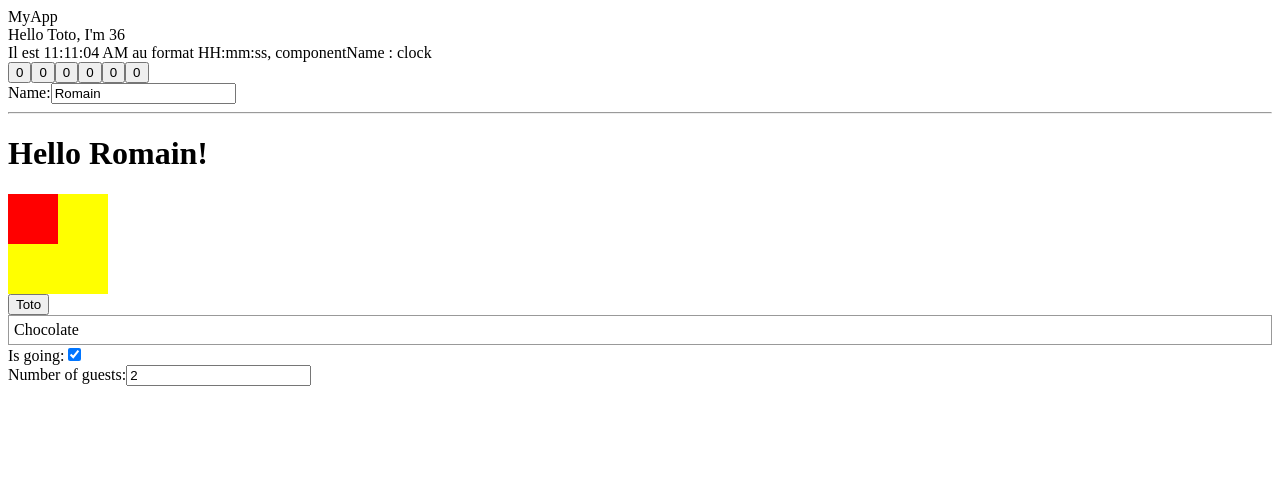
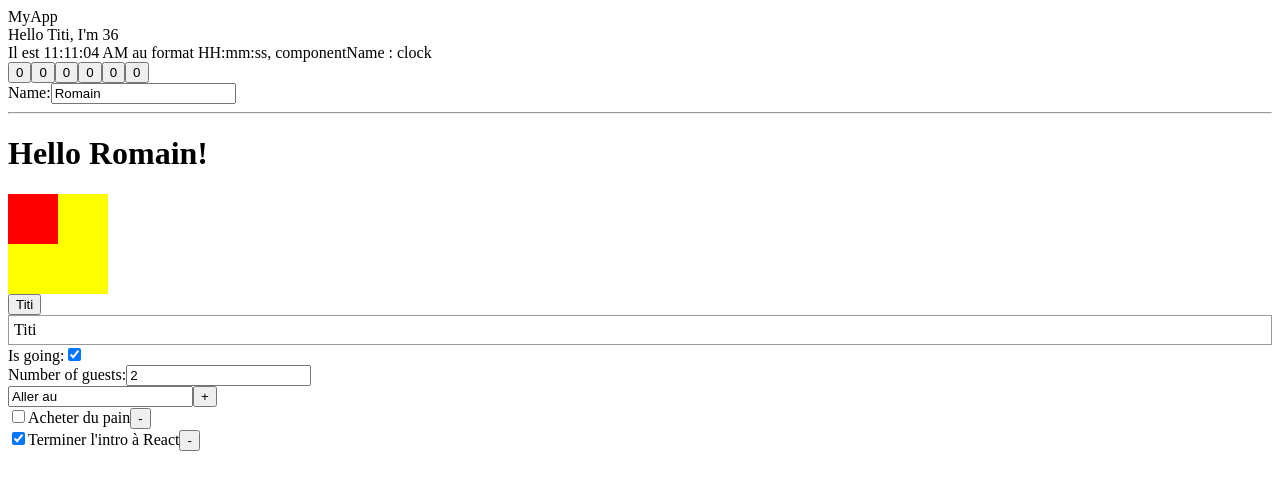
Before and after one commit to bioub/Formation_React_MesDocteurs_2022_05, a React (Create React App) app in the folder hello-react/: page / in a window 1280 px wide. Shown: the top 490 px of the page. Built offline with nearby package versions, Linux system fonts and the light colour scheme.

Commit message:
Correction Todos

```diff
--- a/hello-react/src/App.js
+++ b/hello-react/src/App.js
@@ -7,9 +7,13 @@ import Helloworld from './Helloworld';
 import MultiStateButton from './MultiStateButton';
 import NestedClicks from './NestedClicks';
 import Select from './Select';
+import Todos from './todos/Todos';
 import UserForm from './UserForm';
 
+// const options = [{label: 'Toto', value: 'Toto'}, {label: 'Titi', value: 'Titi'}, {label: 'Tata', value: 'Tata'}];
+
 class App extends Component {
+  // options = [{label: 'Toto', value: 'Toto'}, {label: 'Titi', value: 'Titi'}, {label: 'Tata', value: 'Tata'}];
   state = {
     count: 0,
     name: 'Titi',
@@ -19,20 +23,19 @@ class App extends Component {
       count: oldCount + 1,
     });
   }
+  handleSelect = (value) => {
+    this.setState({
+      name: value,
+    });
+  }
   render() {
-    const options = [
-      { value: 'chocolate', label: 'Chocolate' },
-      { value: 'strawberry', label: 'Strawberry' },
-      { value: 'vanilla', label: 'Vanilla' },
-    ];
-
-    const { count } = this.state;
+    const { count, name } = this.state;
 
     return (
       <div className="App">
         <nav className="menu">MyApp</nav>
         {/* React.createElement(Hello, { name: 'Toto', age: 36, isTrainer: true }) */}
-        <Hello name="Toto" age={36} isTrainer />
+        <Hello name={name} age={36} isTrainer />
         <Clock format="HH:mm:ss" />
         <CounterUncontrolled />
         <CounterUncontrolled />
@@ -43,9 +46,10 @@ class App extends Component {
         <CounterControlled count={count} onIncrement={this.handleIncrement} />
         <Helloworld />
         <NestedClicks />
-        <MultiStateButton items={['Toto', 'Titi', 'Tata']} />
-        <Select options={options} />
+        <MultiStateButton items={['Toto', 'Titi', 'Tata']} value={name} onSelect={this.handleSelect} />
+        <Select options={['Toto', 'Titi', 'Tata']} value={name} onSelect={this.handleSelect} />
         <UserForm />
+        <Todos />
       </div>
     );
   }
--- a/hello-react/src/CounterControlled.js
+++ b/hello-react/src/CounterControlled.js
@@ -1,4 +1,4 @@
-function CounterControlled({ count, onIncrement }) {
+function CounterControlled({ count = 0, onIncrement = () => {} }) {
   return (
     <button className="CounterControlled" onClick={() => onIncrement(count)}>
       {count}
--- a/hello-react/src/MultiStateButton.js
+++ b/hello-react/src/MultiStateButton.js
@@ -1,26 +1,17 @@
 import React, { Component } from 'react';
 
 class MultiStateButton extends Component {
-  constructor(props) {
-    super(props);
-    this.state = {
-      selected: props.items[0],
-    };
-  }
   handleClick = () => {
-    const { selected } = this.state;
-    const { items } = this.props;
+    const { items, value, onSelect } = this.props;
 
-    const index = items.indexOf(selected);
-    this.setState({
-      selected: items[(index + 1) % items.length],
-    });
+    const index = items.indexOf(value);
+    onSelect(items[(index + 1) % items.length]);
   };
   render() {
-    const { selected } = this.state;
+    const { value } = this.props;
     return (
       <button className="MultiStateButton" onClick={this.handleClick}>
-        {selected}
+        {value}
       </button>
     );
   }
--- a/hello-react/src/Select.js
+++ b/hello-react/src/Select.js
@@ -1,11 +1,9 @@
 import styles from './Select.module.scss';
 import { Component, createRef } from 'react';
-
 
 class Select extends Component {
   state = {
     open: false,
-    value: this.props.options[0]
   };
   hostRef = createRef(null);
   handleHostClick = () => {
@@ -13,7 +11,7 @@ class Select extends Component {
     this.setState({
       open: !open,
     });
-  }
+  };
   handleDocumentClick = (event) => {
     if (this.hostRef.current.contains(event.target)) {
       return;
@@ -24,10 +22,9 @@ class Select extends Component {
     });
   };
   handleOptionClick = (option) => {
-    this.setState({
-      value: option
-    })
-  }
+    const { onSelect } = this.props;
+    onSelect(option);
+  };
   componentDidMount() {
     document.addEventListener('click', this.handleDocumentClick, { capture: true });
   }
@@ -35,15 +32,14 @@ class Select extends Component {
     document.removeEventListener('click', this.handleDocumentClick, { capture: true });
   }
   render() {
-    const { options } = this.props;
-    const { value, open } = this.state;
+    const { options, value } = this.props;
+    const { open } = this.state;
 
     if (!options?.length) {
       throw new Error('no options in Select');
     }
 
     // let menuEl;
-
     // if (open) {
     //   menuEl = <div>Menu avec les options</div>;
     // } else {
@@ -67,11 +63,13 @@ class Select extends Component {
 
     return (
       <div ref={this.hostRef} className={styles.host} onClick={this.handleHostClick}>
-        <div className={styles.value}>{value.label}</div>
+        <div className={styles.value}>{value}</div>
         {open && (
           <div className={styles.menu}>
             {options.map((option) => (
-              <div className={styles.option} key={option.value} onClick={() => this.handleOptionClick(option)}>{option.label}</div>
+              <div className={styles.option} key={option} onClick={() => this.handleOptionClick(option)}>
+                {option}
+              </div>
             ))}
           </div>
         )}
--- a/hello-react/src/UserForm.js
+++ b/hello-react/src/UserForm.js
@@ -30,7 +30,8 @@ class UserForm extends Component {
             name="isGoing"
             type="checkbox"
             checked={this.state.isGoing}
-            onChange={this.handleInputChange} />
+            onChange={this.handleInputChange}
+             />
         </label>
         <br />
         <label>
@@ -39,7 +40,8 @@ class UserForm extends Component {
             name="numberOfGuests"
             type="number"
             value={this.state.numberOfGuests}
-            onChange={this.handleInputChange} />
+            onChange={this.handleInputChange}
+            />
         </label>
       </form>
     );
--- /dev/null
+++ b/hello-react/src/todos/TodoForm.js
@@ -0,0 +1,16 @@
+function TodoForm({ newTodo, onNewTodoChange, onAdd }) {
+
+  function handleSubmit(e) {
+    e.preventDefault();
+    onAdd();
+  }
+
+  return (
+    <form className="TodoForm" onSubmit={handleSubmit}>
+      <input type="text" value={newTodo} onChange={(e) => onNewTodoChange(e.target.value)} />
+      <button>+</button>
+    </form>
+  );
+}
+
+export default TodoForm;
--- /dev/null
+++ b/hello-react/src/todos/TodoItem.js
@@ -0,0 +1,11 @@
+function TodoItem({ item }) {
+  return (
+    <div className="TodoItem">
+      <input type="checkbox" defaultChecked={item.completed} />
+      <span>{item.title}</span>
+      <button>-</button>
+    </div>
+  );
+}
+
+export default TodoItem;
--- /dev/null
+++ b/hello-react/src/todos/Todos.js
@@ -0,0 +1,50 @@
+import { Component } from 'react';
+import TodoForm from './TodoForm';
+import TodosList from './TodosList';
+
+class Todos extends Component {
+  state = {
+    todos: [
+      {
+        id: Math.random(),
+        title: 'Acheter du pain',
+        completed: false,
+      },
+      {
+        id: Math.random(),
+        title: 'Terminer l\'intro à React',
+        completed: true,
+      }
+    ],
+    newTodo: 'Aller au ',
+  }
+  handleNewTodoChange = (value) => {
+    this.setState({
+      newTodo: value,
+    });
+  };
+  handleAdd = () => {
+    const { todos, newTodo } = this.state;
+    this.setState({
+      todos: [
+        ...todos, // anciennes valeurs (SPREAD Operator)
+        {
+          id: Math.random(),
+          title: newTodo,
+          completed: false,
+        }
+      ]
+    })
+  };
+  render() {
+    const { todos, newTodo } = this.state;
+    return (
+      <div className="Todos">
+        <TodoForm newTodo={newTodo} onNewTodoChange={this.handleNewTodoChange} onAdd={this.handleAdd} />
+        <TodosList items={todos} />
+      </div>
+    );
+  }
+}
+
+export default Todos;
--- /dev/null
+++ b/hello-react/src/todos/TodosList.js
@@ -0,0 +1,11 @@
+import TodoItem from "./TodoItem";
+
+function TodosList({ items }) {
+  return (
+    <div className="TodosList">
+      {items.map((it) => <TodoItem key={it.id} item={it} />)}
+    </div>
+  );
+}
+
+export default TodosList;
```
Also changed, not shown: 1 other file (tests, documents, lock files or other folders).
